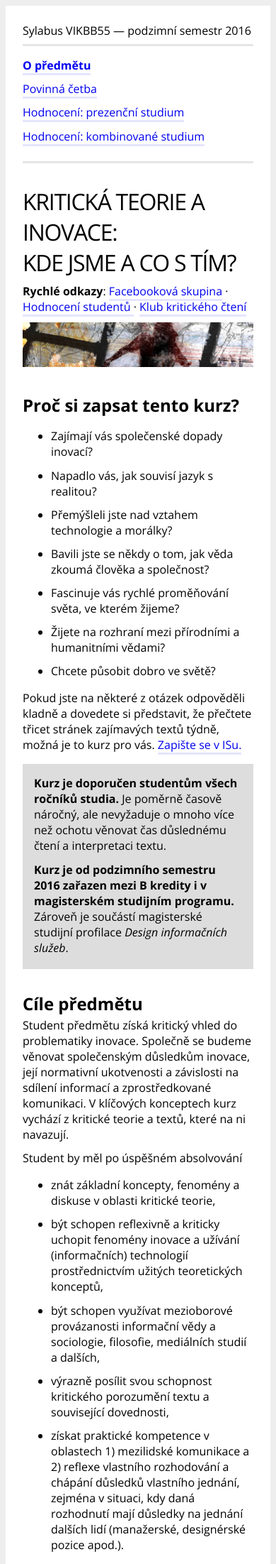
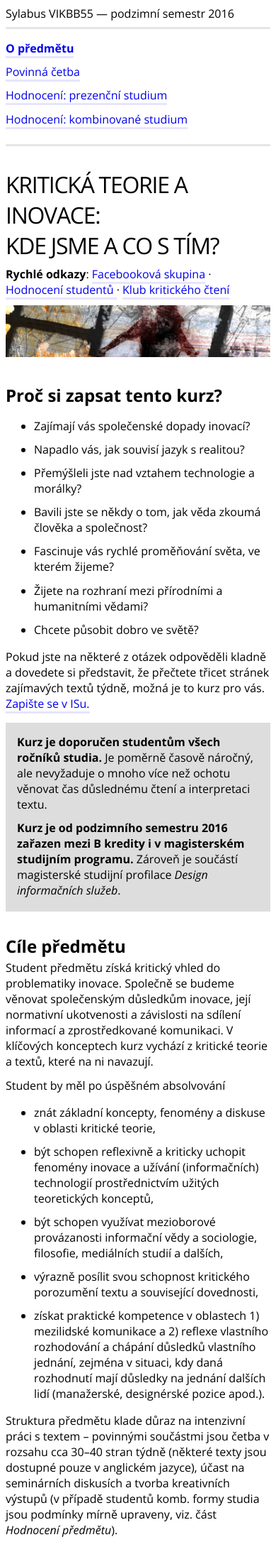
Before and after one commit to jan-martinek/ktai.peerb, a Jekyll site: the page built from index.md, in a window 390 px wide. Shown: the top 2203 px of the page at 71% size. Built offline with Jekyll 4.4.1, drawn with Linux system fonts in a browser that asks for light colours.

Commit message:
Small padding at mobile

```diff
--- a/style/styles.css
+++ b/style/styles.css
@@ -98,7 +98,9 @@ a[href$='.pdf'] {
 	}
 }
 @media screen and (max-width: 69.999rem) {
-	nav {
+	html, body { margin: 0; padding: 0 }
+        .column { padding: .5rem; }
+        nav {
 		border-bottom: 3px solid rgba(0, 0, 0, .1);
 		padding-bottom: .5rem;
 		margin-bottom: 1rem;
```
